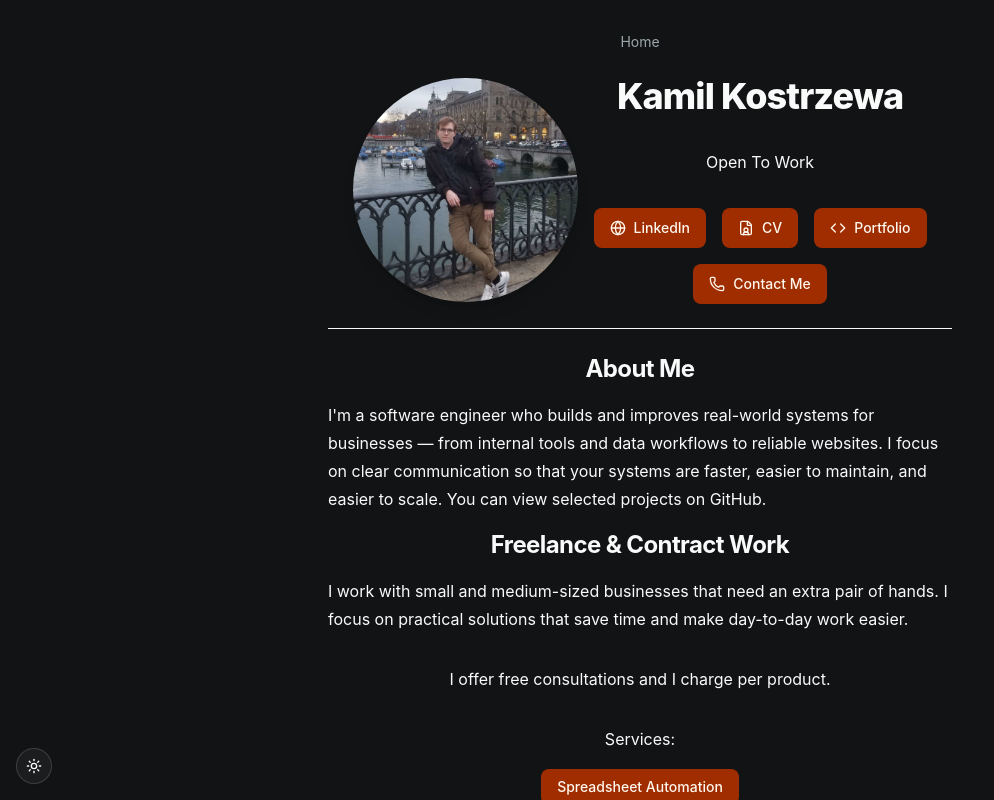
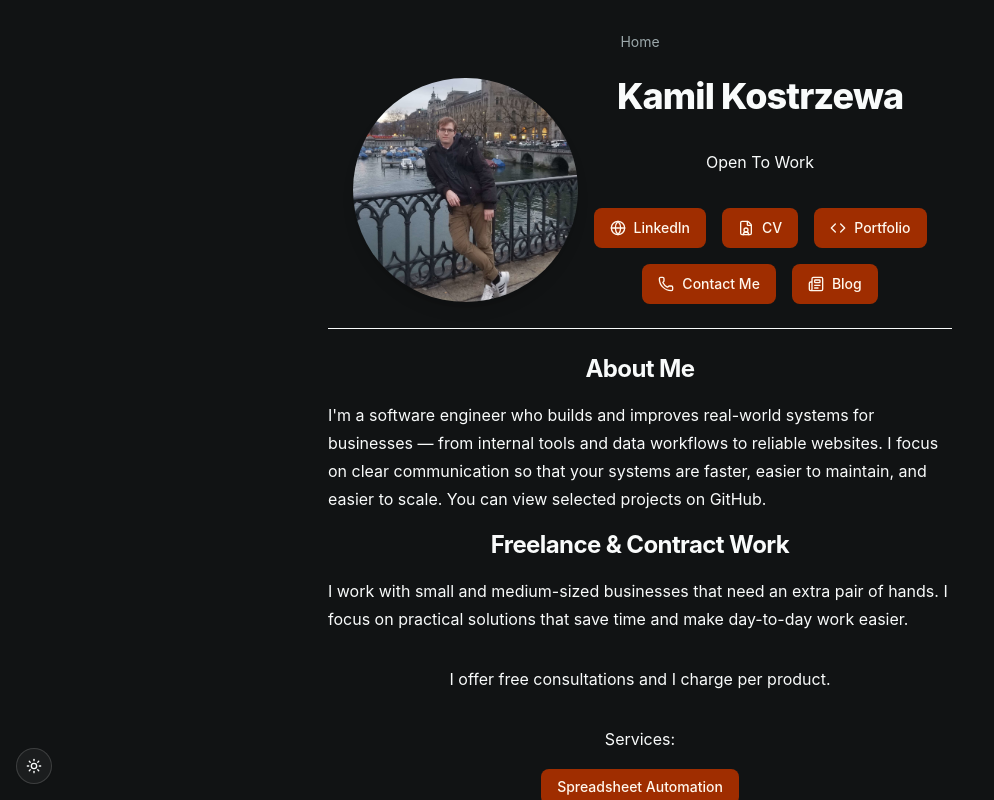
Before and after one commit to K0Stek122/portfolio-page, a React (Vite) app: page / in a window 1280 px wide. Shown: the whole page, without its empty margins (0-994 px from the left). Built offline with nearby package versions, Linux system fonts and the light colour scheme.

Commit message:
Added ambition blog to the portfolio apge.
Signed-off-by: K0Stek122 <kamilianos3@gmail.com>

```diff
--- a/scripts/generate-sitemap.mjs
+++ b/scripts/generate-sitemap.mjs
@@ -28,7 +28,16 @@ function urlEntry(loc, lastmod) {
     return `  <url>\n    <loc>${escapeXml(loc)}</loc>\n    <lastmod>${lastmod}</lastmod>\n  </url>`;
 }
 
-const entries = STATIC_ROUTES.map(({ path, file }) => urlEntry(`${SITE_URL}${path}`, lastCommitDate(file) ?? today));
+// External pages hosted outside this app (e.g. the Jekyll-based blog) that still belong in this
+// site's sitemap. No local file to derive `lastmod` from via git, so these use today's date.
+const EXTERNAL_URLS = [
+    'https://kostek.uk/ambition/',
+];
+
+const entries = [
+    ...STATIC_ROUTES.map(({ path, file }) => urlEntry(`${SITE_URL}${path}`, lastCommitDate(file) ?? today)),
+    ...EXTERNAL_URLS.map(url => urlEntry(url, today)),
+];
 
 const xml = `<?xml version="1.0" encoding="UTF-8"?>\n<urlset xmlns="http://www.sitemaps.org/schemas/sitemap/0.9">\n${entries.join('\n')}\n</urlset>\n`;
 
--- a/src/pages/employers.tsx
+++ b/src/pages/employers.tsx
@@ -3,7 +3,7 @@ import H1 from '../components/typographyh1';
 import H2 from '../components/typographyh2';
 import { Button } from '../components/ui/button';
 import { Separator } from '../components/ui/separator';
-import { FileUser, Globe, Code } from 'lucide-react';
+import { FileUser, Globe, Code, Newspaper } from 'lucide-react';
 import LinImage from '../assets/LinkedIn_avif.avif'
 import ContactDialog from '../components/contact-dialog';
 import { Breadcrumb, BreadcrumbItem, BreadcrumbLink, BreadcrumbList } from '../components/ui/breadcrumb';
@@ -85,6 +85,14 @@ const EmployersPage: React.FC<EmployersPageProps> = () => {
 
                     <div className="flex flex-row flex-wrap items-center justify-center gap-4">
                         <ContactDialog triggerLabel="Contact Me" />
+
+                        <Button
+                            variant="default"
+                            size="lg"
+                            onClick={() => handleExternalLink("https://kostek.uk/ambition/")}>
+                                <Newspaper data-icon="inline-start" />
+                                Blog
+                        </Button>
                     </div>
                 </div>
             </div>
```
Also changed, not shown: 2 other files (tests, documents, lock files or other folders).
